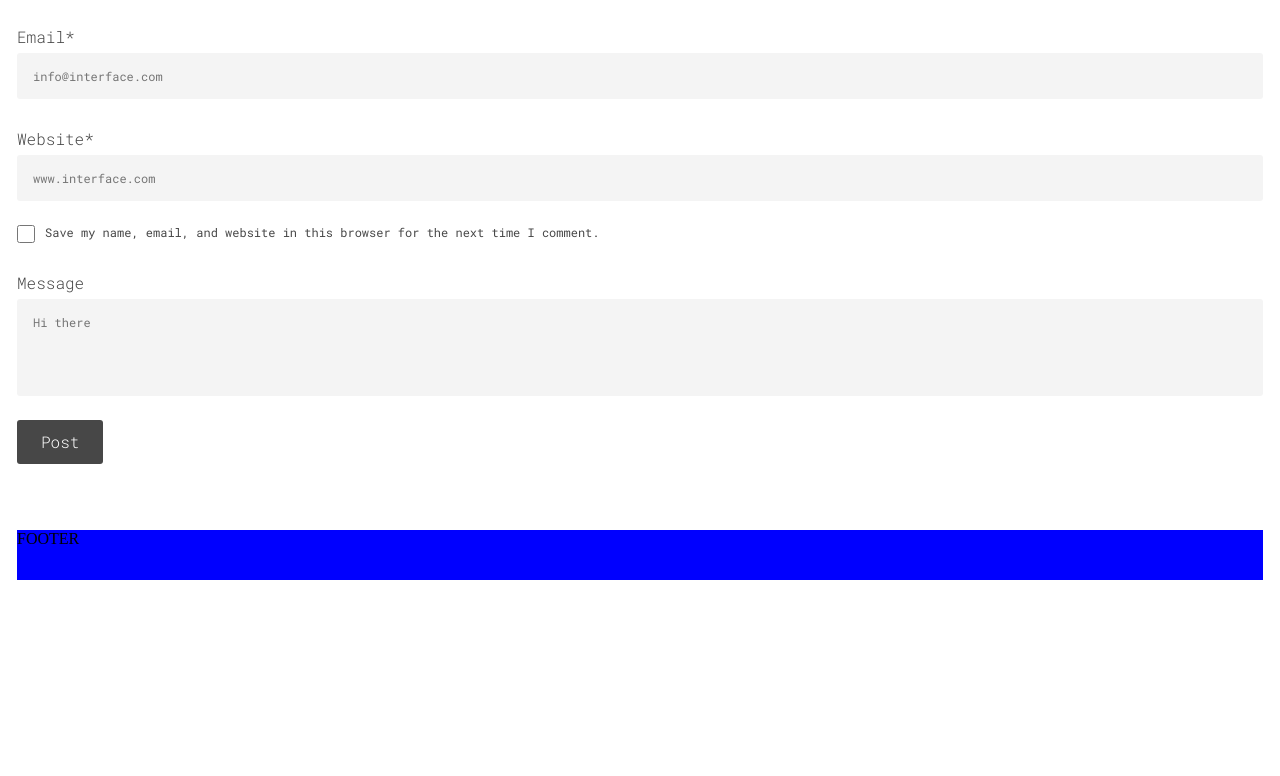
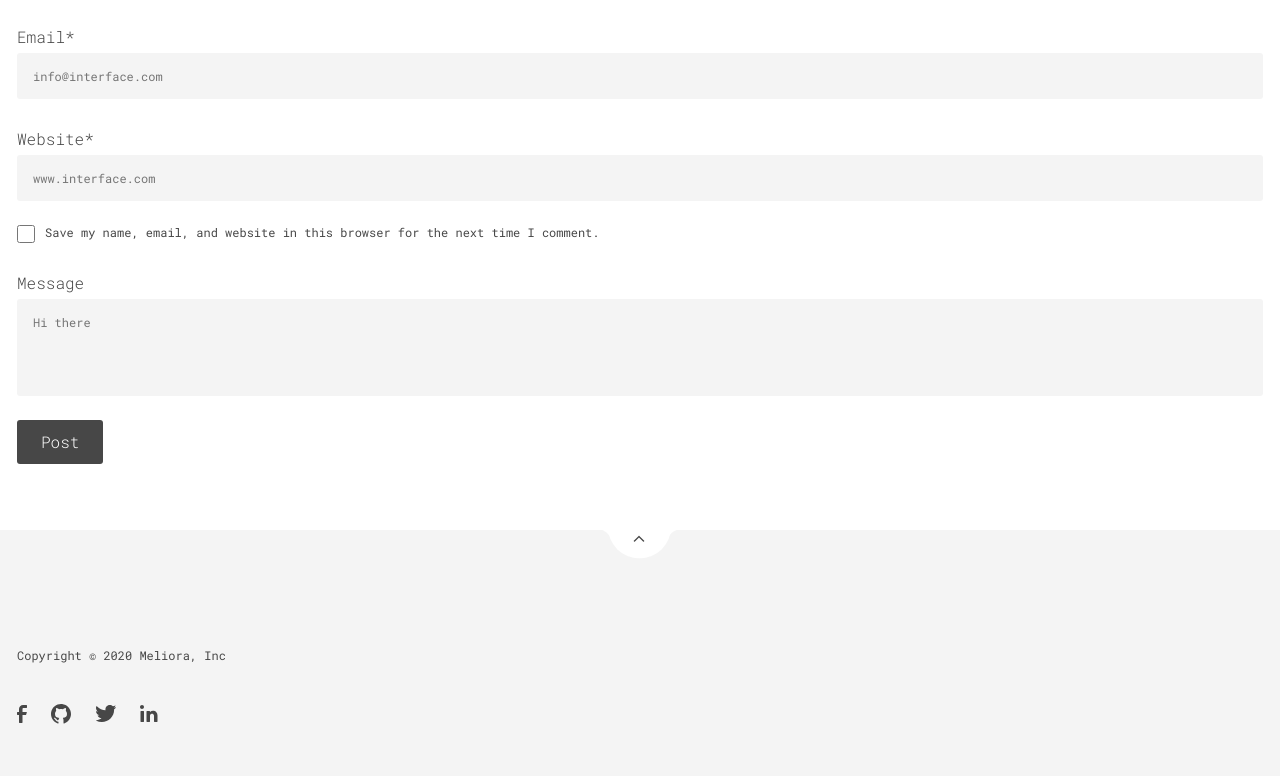
Before and after one commit to AlexZhaba/WebLabs, a website: page public/index.html in a window 1280 px wide. Shown: the part 1955-2731 px from the top of the page. Before the commit the page ends 2535 px from the top, so only its background shows below. Drawn offline with Linux system fonts and the light colour scheme.

Commit message:
added footer

```diff
--- a/public/index.html
+++ b/public/index.html
@@ -75,7 +75,7 @@
           <div class="article__tag">#HCI</div>
           <div class="article__tag">#Design Thinking</div>
         </div>
-        <div class="article__share">
+        <div class="article__share list">
           <p class="small-text">Share</p>
           <a href="#">
             <img src="assets/icons/facebook.svg" />
@@ -126,7 +126,25 @@
       </article>
     </main>
     <footer class="footer">
-      FOOTER
+      <p class="small-text">Copyright © 2020 Meliora, Inc</p>
+      <img src="assets/icons/footer_up.svg" alt="up" class="footer__button">
+      <div class="list">
+        <a href="#">
+          <img src="assets/icons/facebook.svg" />
+        </a>
+        <a href="#">
+          <object data="assets/icons/github.svg" type="image/svg+xml">
+          </object>
+        </a>
+        <a href="#">
+          <object data="assets/icons/twitter.svg" type="image/svg+xml">
+          </object>
+        </a>
+        <a href="#">
+          <object data="assets/icons/linkedin.svg" type="image/svg+xml">
+          </object>
+        </a>
+      </div>
     </footer>
   </div>
 </body>
--- a/src/sass/base/typography.scss
+++ b/src/sass/base/typography.scss
@@ -59,3 +59,7 @@
     transition: .2s background;
   }
 }
+
+.list {
+  @include helpers.use-flex($gap: 24px, $jusCon: flex-start);
+}
--- a/src/sass/components/_article.scss
+++ b/src/sass/components/_article.scss
@@ -80,7 +80,6 @@
 
   &__share {
     margin-top: 42px;
-    @include helpers.use-flex($gap: 24px, $jusCon: flex-start);
     padding-bottom: 26px;
     width: 100%;
     border-bottom: 1px solid $NEUTRAL_COLOR_GREY;
--- a/src/sass/layout/_footer.scss
+++ b/src/sass/layout/_footer.scss
@@ -1,3 +1,20 @@
+@use "sass:map";
+@use "../theme";
+@use "../helpers" as *;
+
+
 .footer {
-  background: blue;
+  margin-left: -1 * map.get($SIDE_PADDINGS, "tiny");
+  margin-right: -1 * map.get($SIDE_PADDINGS, "tiny");
+  background: theme.$NEUTRAL_COLOR_LIGHT_GREY;
+  padding: 0 map.get($SIDE_PADDINGS, "tiny");
+  padding-top: 118px;
+  padding-bottom: 48px;
+  position: relative;
+  @include use-flex($dir: column, $gap: 42px, $alIt: flex-start);
+
+  &__button {
+    @include abs-center;
+    top: -3px;
+  }
 }
--- a/src/sass/layout/_grid.scss
+++ b/src/sass/layout/_grid.scss
@@ -2,7 +2,7 @@
 
 .wrapper {
   display: grid;
-  grid-template-rows: auto 1fr 50px;
+  grid-template-rows: auto 1fr auto;
   min-height: calc(100vh - 25px);
   row-gap: 66px;
 }
```
Also changed, not shown: src/index.html (+20 -2 lines), public/assets/icons/footer_up.svg (added), public/css/base/typography.css, public/css/index.css.
